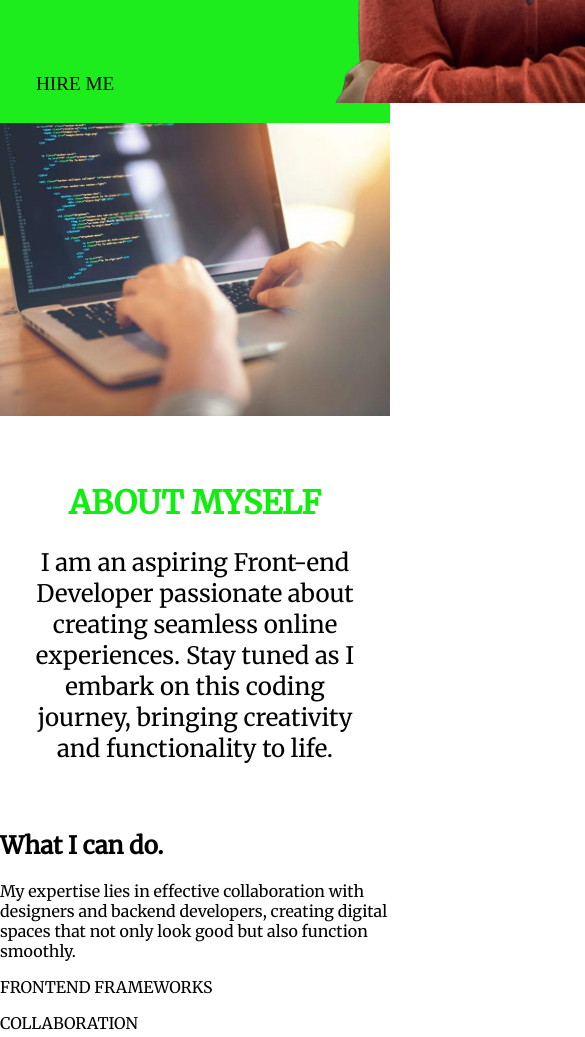
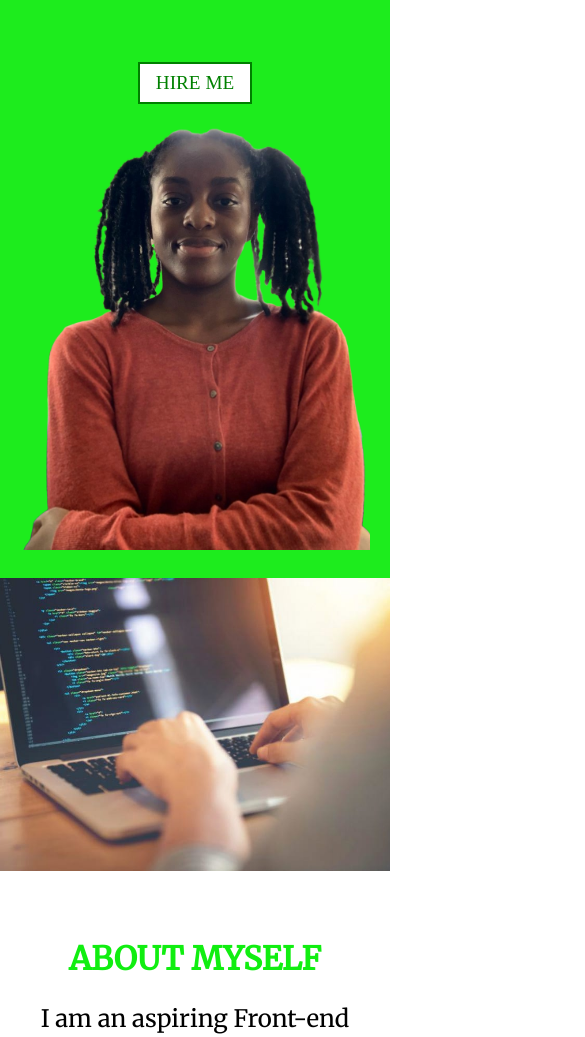
Before and after one commit to OLUWAPEMI20/HTML-Personal-site, a plain HTML site: page index.html in a window 390 px wide. Shown: the part 418-1455 px from the top of the page, 585 px wide, since content can reach past the window. Drawn offline with Linux system fonts and the light colour scheme.

Commit message:
edited responsiveness

```diff
--- a/css/styles.css
+++ b/css/styles.css
@@ -41,10 +41,8 @@ a:hover {
 
 .top-container {
   background-color: rgb(29, 236, 29);
-  display: flex;
-  justify-content: space-between;
-  align-items: center;
   padding: 20px;
+  text-align: center;
 }
 
 .heading {
@@ -54,11 +52,17 @@ a:hover {
 .top-container img {
   max-width: 100%;
   height: auto;
+  margin-top: 20px;
 }
 
 .hireme-btn {
+  display: inline-block;
   padding: 10px 20px;
   font-size: 1.5rem;
+  background-color: #fff;
+  color: green;
+  border: 2px solid green;
+  text-decoration: none;
 }
 
 .middle-container img {
@@ -71,6 +75,7 @@ a:hover {
   background-color: rgba(255, 255, 255, 0.9);
   border: 2px solid #fff;
   text-align: center;
+  margin: 20px auto;
 }
 
 .whitebox h1 {
@@ -92,9 +97,4 @@ a:hover {
     padding: 8px 16px;
     font-size: 1.2rem;
   }
-
-  .whitebox {
-    max-width: 90%;
-    margin: 20px auto;
-  }
 }
```
